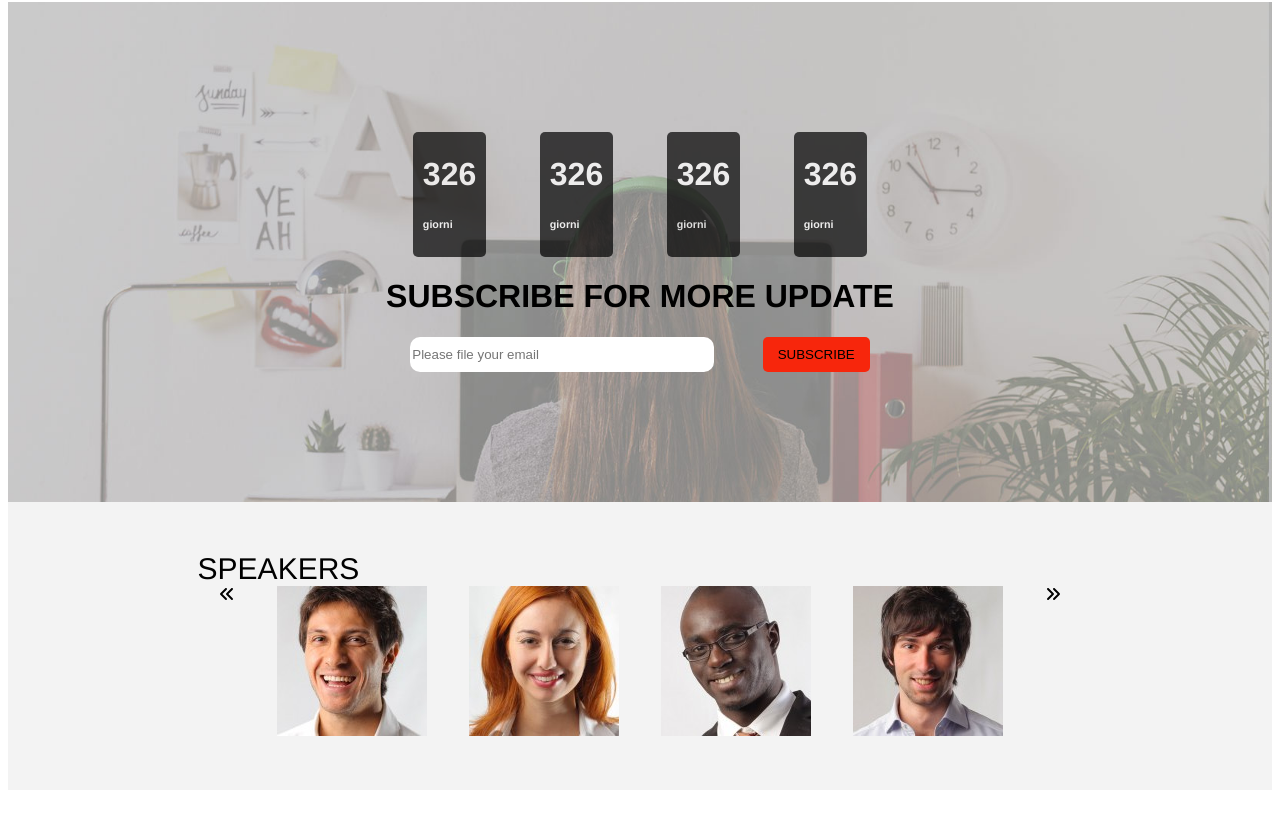
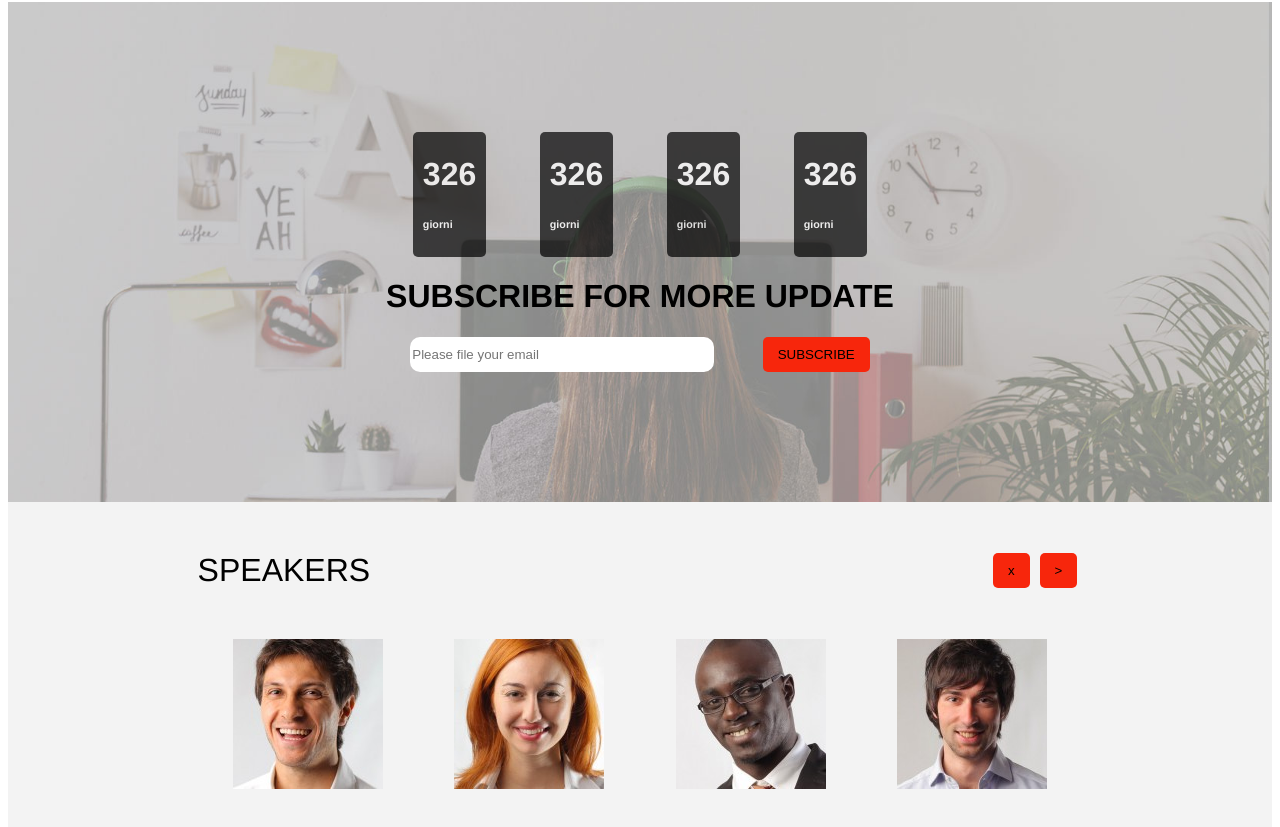
Before and after one commit to AndreaPanzeriDev/proj-html-vuejs, a Vue app: page / in a window 1280 px wide. Shown: the part 851-1678 px from the top of the page. Before the commit the page ends 1649 px from the top, so only its background shows below. Built offline with nearby package versions, Linux system fonts and the light colour scheme.

Commit message:
auto-save

```diff
--- a/src/App.vue
+++ b/src/App.vue
@@ -83,6 +83,10 @@ export default {
   align-self: center;
 }
 
+.align-items-center{
+  align-items: center;
+}
+
 .text-black{
   color: black;
 }
@@ -101,4 +105,8 @@ export default {
 .space-around{
   justify-content: space-around;
 }
+
+.space-between{
+  justify-content: space-between;
+}
 </style>
--- a/src/components/speaker/speakerComp.vue
+++ b/src/components/speaker/speakerComp.vue
@@ -1,32 +1,40 @@
 <template>
   <div id="speakerComp">
     <div class="contaier">
-      <span>SPEAKERS</span>
-      <div class="d-flex container_profession">
-        <i class="fa-solid fa-angles-left"></i>
+      <div class="space-between d-flex align-items-center">
+        <span class="fs-2">SPEAKERS</span>
+        <div>
+          <button class="button ms-5">x</button>
+          <button class="button ms-5">></button>
+        </div>
+      </div>
+      <div class="d-flex space-around mt-50">
         <div v-for="(el, index) in 4" :key="index">
-          <img :src="require(`../../assets/img/${arraySpeakers[position + index].person}`)" alt="profile picture">
+          <img
+            :src="
+              require(`../../assets/img/${
+                arraySpeakers[position + index].person
+              }`)
+            "
+            alt="profile picture"
+          />
         </div>
-        <i class="fa-solid fa-angles-right"></i>
       </div>
     </div>
   </div>
 </template>
 
 <script>
-
-
-
 export default {
   name: "speakerComp",
-  props:{
-    arraySpeakers: Array
+  props: {
+    arraySpeakers: Array,
   },
-  data(){
-    return{
-      position : 3
-    }
-  }
+  data() {
+    return {
+      position: 3,
+    };
+  },
 };
 </script>
 
@@ -35,17 +43,14 @@ export default {
   background-color: #f3f3f3;
 }
 
-.contaier{
-    width: 70%;
-    margin: auto;
-    padding: 50px 0;
+.contaier {
+  width: 70%;
+  margin: auto;
+  padding: 50px 0;
 }
 
 .contaier > span {
-    font-size: 30px;
+  font-size: 30px;
 }
 
-.container_profession{
-  justify-content: space-around;
-}
 </style>
```
